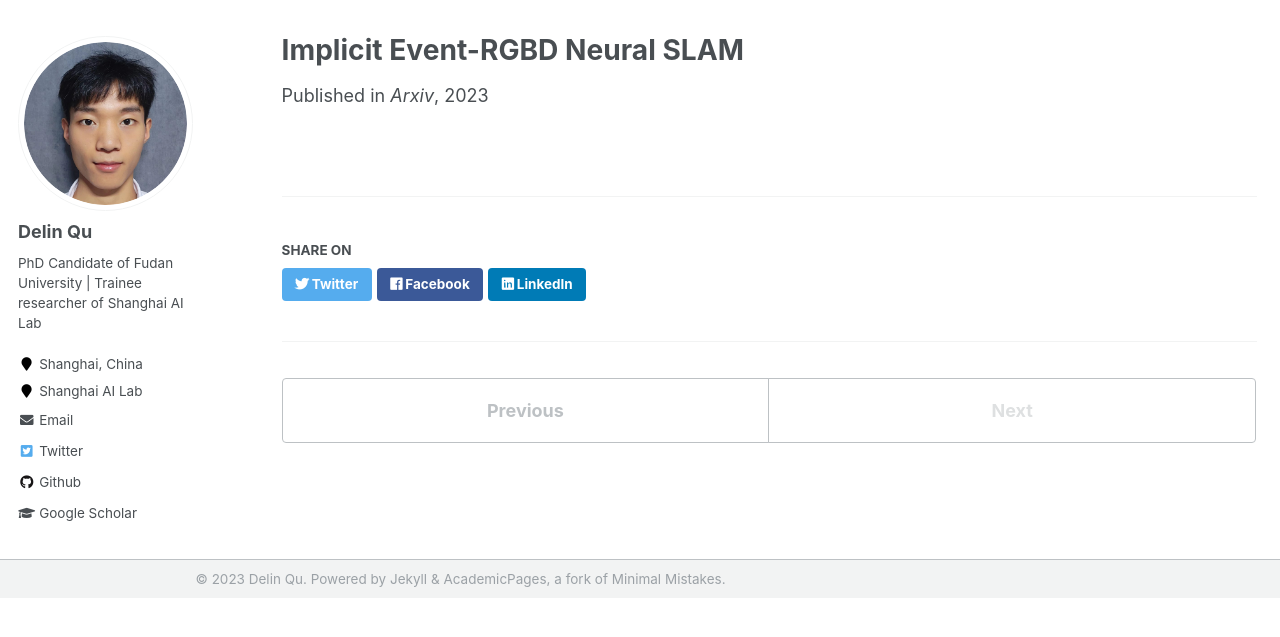
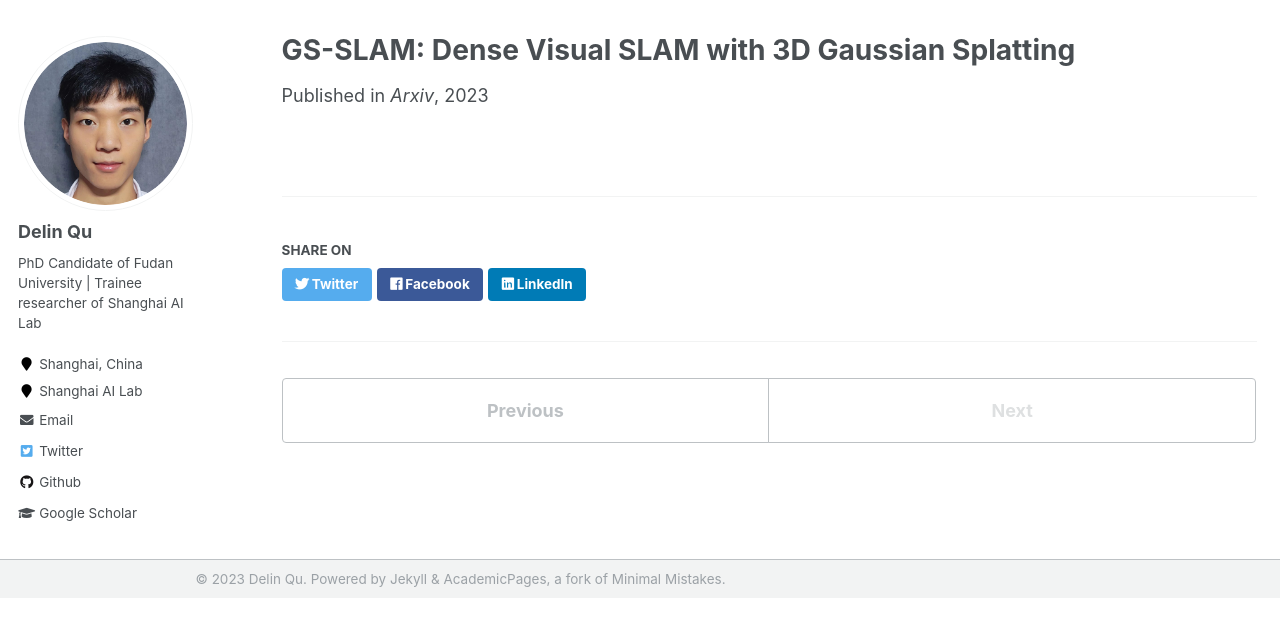
Before and after one commit to DelinQu/delinqu.github.io, a Jekyll site: the page built from _publications/2024-gsslam.md, in a window 1280 px wide. Shown: the top 637 px of the page. Built offline with Jekyll 4.4.1, drawn with Linux system fonts in a browser that asks for light colours.

Commit message:
update gsslam

```diff
--- a/_publications/2024-gsslam.md
+++ b/_publications/2024-gsslam.md
@@ -1,5 +1,5 @@
 ---
-title: "Implicit Event-RGBD Neural SLAM"
+title: "GS-SLAM: Dense Visual SLAM with 3D Gaussian Splatting"
 collection: publications
 permalink: /publication/2024-gsslam
 date: 2023-11-21
```
